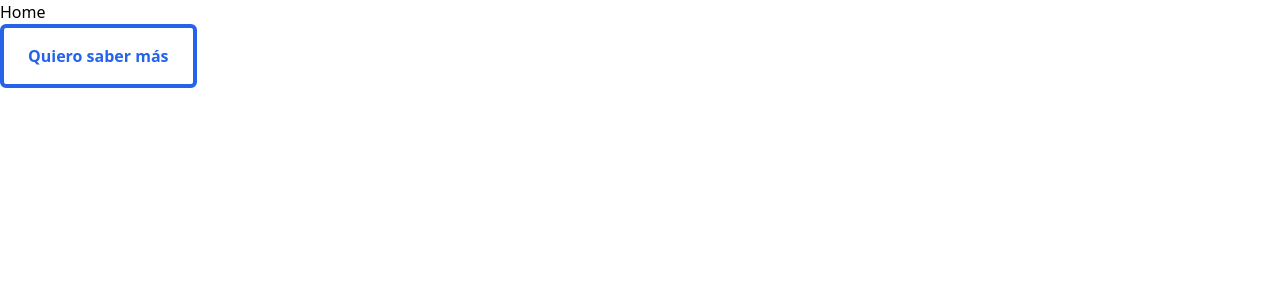
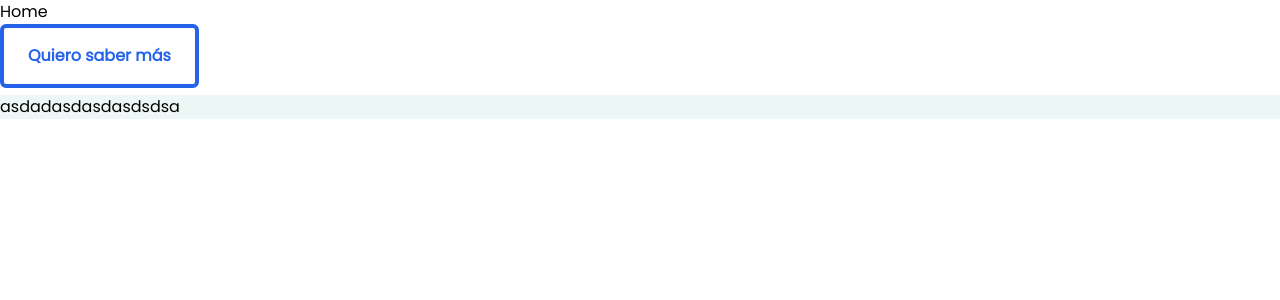
Before and after one commit to anthonysilvac91/Agencia_Desarrollo_Web, a React (Vite) app: page / in a window 1280 px wide. Shown: the top 300 px of the page. Built offline with nearby package versions, Linux system fonts and the light colour scheme.

Commit message:
se agregan variables para la paleta de colores, se agrega fuente general al proyecto

```diff
--- a/package.json
+++ b/package.json
@@ -10,6 +10,7 @@
     "preview": "vite preview"
   },
   "dependencies": {
+    "@fontsource/poppins": "^5.1.0",
     "react": "^18.3.1",
     "react-dom": "^18.3.1",
     "react-router-dom": "^6.27.0"
--- a/src/App.jsx
+++ b/src/App.jsx
@@ -5,6 +5,7 @@ import Service from './Pages/Service'
 import AboutUs from './Pages/AboutUs'
 import Blog from './Pages/Blog'
 import Contact from './Pages/Contact'
+import '@fontsource/poppins'
 
 function App() {
 
--- a/src/Pages/Home.jsx
+++ b/src/Pages/Home.jsx
@@ -6,6 +6,7 @@ const Home = () => {
     <>
     <div>Home</div>
     <Button text="Quiero saber más"/>
+    <div className='bg-blue-light'>asdadasdasdasdsdsa</div>
     </>
   )
 }
--- /dev/null
+++ b/src/Styles/variables.css
@@ -0,0 +1,8 @@
+:root {
+    --bg-color: #E9ECF4;
+    --blue-dark: #0C71C3;
+    --blue-light: #EDF7F6;
+    --gray: #36344d;
+    --black: #1D1E20;
+    --green:#07C9A1;
+  }
--- a/src/index.css
+++ b/src/index.css
@@ -1,3 +1,5 @@
+@import '../src/Styles/variables.css';
+
 @tailwind base;
 @tailwind components;
 @tailwind utilities;
@@ -9,3 +11,7 @@
     padding: 0;
     box-sizing: border-box;
 }
+
+body {
+    font-family: 'Poppins', sans-serif;
+  }
--- a/tailwind.config.js
+++ b/tailwind.config.js
@@ -1,8 +1,24 @@
 /** @type {import('tailwindcss').Config} */
-module.exports = {
-  content: ["./src/**/*.{js,ts,jsx,tsx}"],
+export default {
+  content: [
+    "./index.html",
+    "./src/**/*.{js,ts,jsx,tsx}",
+  ],
   theme: {
-    extend: {},
+    extend: {
+      colors: {
+        'bg-color': 'var(--bg-color)',
+        'blue-dark': 'var(--blue-dark)',
+        'blue-light': 'var(--blue-light)',
+        'black': 'var(--black)',
+        'green': 'var(--green)',
+        'gray': 'var(--gray)',
+      },
+
+
+
+
+    },
   },
   plugins: [],
 }
```
Also changed, not shown: 2 other files (tests, documents, lock files or other folders).
